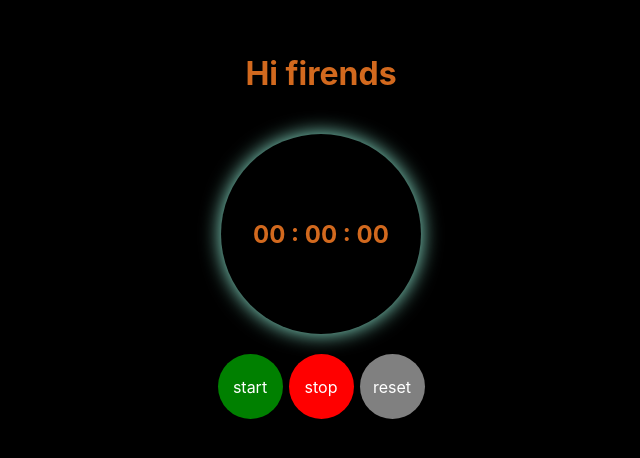
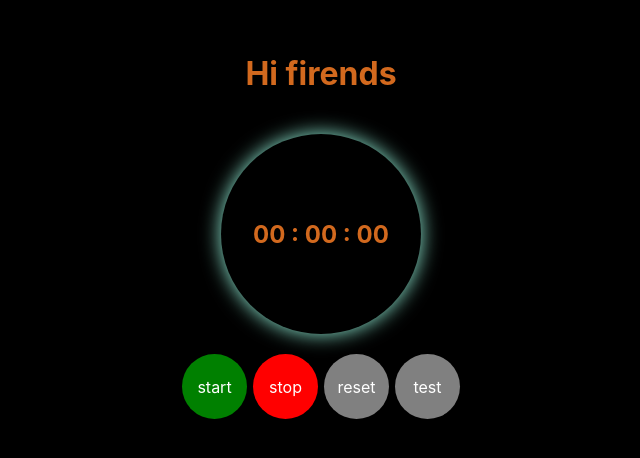
Before and after one commit to Malihashahi/react-first-project, a React (Create React App) app: page / in a window 1280 px wide. Shown: the part 174-632 px from the top of the page, without its empty margins (319-959 px from the left). Built offline with nearby package versions, Linux system fonts and the light colour scheme.

Commit message:
first hook react  project 'stop watch'

```diff
--- a/src/app2.js
+++ b/src/app2.js
@@ -1,33 +1,50 @@
-import React, { Component } from 'react';
+
+import React, { useState} from 'react';
 import ReactDOM from 'react-dom';
 import './index.css';
+import './style.css';
 import './style.css';
 import Hello from './hello';
 import Timer from './timer';
 
 
-class App extends React.Component {
-  constructor(){
-   super();
-   this.state={
-    title :"Hi firends"
-   }
+// class App extends React.Component {
+//   constructor(){
+//    super();
+//    this.state={
+//     title :"Hi firends"
+//    }
+//   }
+// handleSetTitle =()=>{
+//   this.setState({
+    //title: "welcome to my website"
+//   })
+// }
+
+
+//   render(){
+//     return(
+//     <div className='main'>
+//     <Hello title={this.state.title}/>
+//     <Timer handleSetTitle={this.handleSetTitle}/>
+
+//   </div>
+//   )
+//   }
+
+// }
+const App =()=>{
+
+  const [ title, setTitle]=useState("Hi firends");
+  const handleSetTitle= ()=>{
+    setTitle("hello firends")
   }
-handleSetTitle =()=>{
-  this.setState({
-    title: "welcome to my website"
-  })
-}
+  return(
+        <div className='main'>
+        <Hello title={title}/>
+        <Timer handleSetTitle={handleSetTitle}/>
 
-  render(){
-    return(
-    <div className='main'>
-    <Hello title={this.state.title}/>
-    <Timer handleSetTitle={this.handleSetTitle}/>
-
-  </div>
-  )
-  }
-
+      </div>
+      )
 }
 export default App;
--- a/src/timer.js
+++ b/src/timer.js
@@ -70,6 +70,7 @@ class Timer extends React.Component{
           <span className="action_button start_burtton" onClick={this.startInterval}>start</span>
           <span className="action_button stop_burtton" onClick={this.stopInterval}>stop</span>
           <span className="action_button reset_burtton" onClick={this.resetInterval}>reset</span>
+          <span className="action_button reset_burtton" onClick={this.props.handleSetTitle}>test</span>
         </div>
       </>
     )
```
